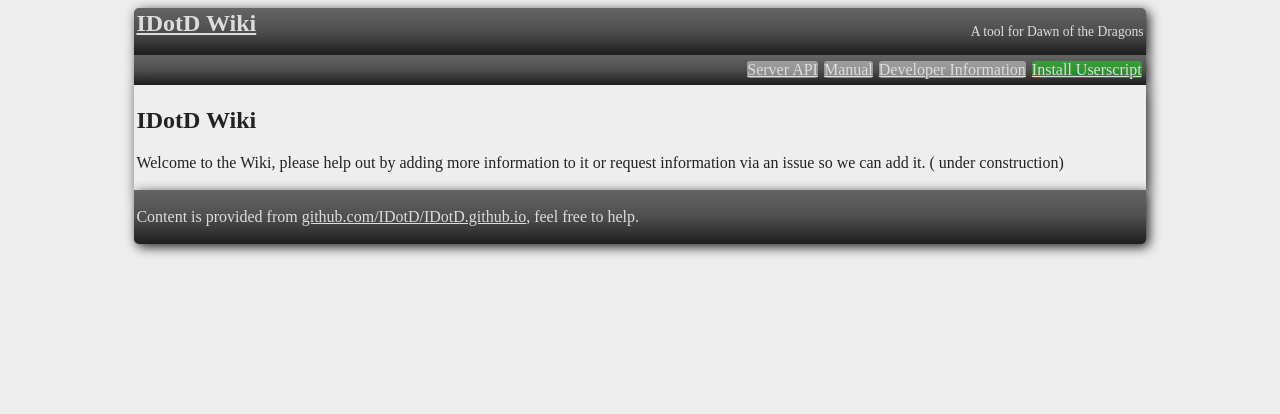
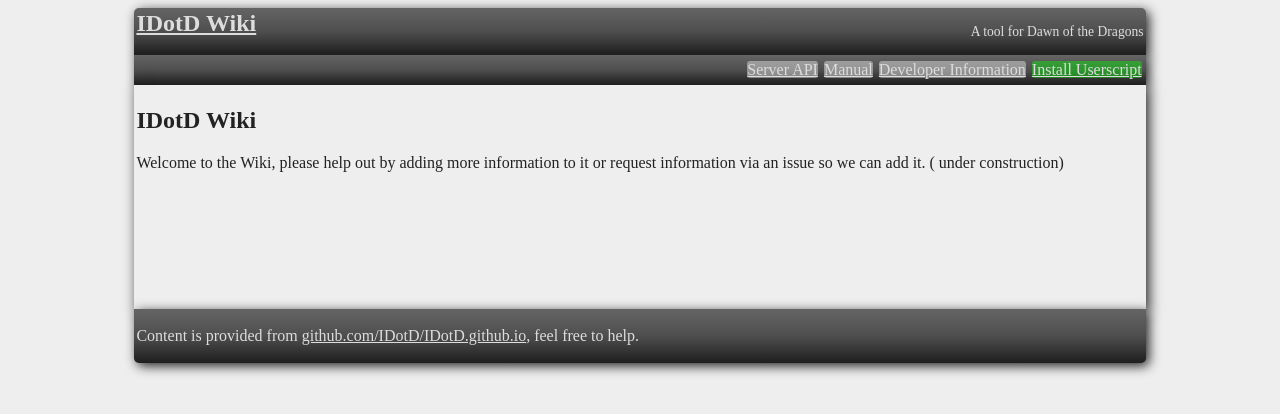
Before and after one commit to IDotD/IDotD.github.io, a Jekyll site: the page built from index.md, in a window 1280 px wide. Shown: the top 414 px of the page. Built offline with Jekyll 4.4.1, drawn with Linux system fonts in a browser that asks for light colours.

Commit message:
Update layout.css

```diff
--- a/css/layout.css
+++ b/css/layout.css
@@ -39,3 +39,6 @@ pre {
   width:auto;
   float:right;
 }
+article {
+  min-height:200px;
+}
```
